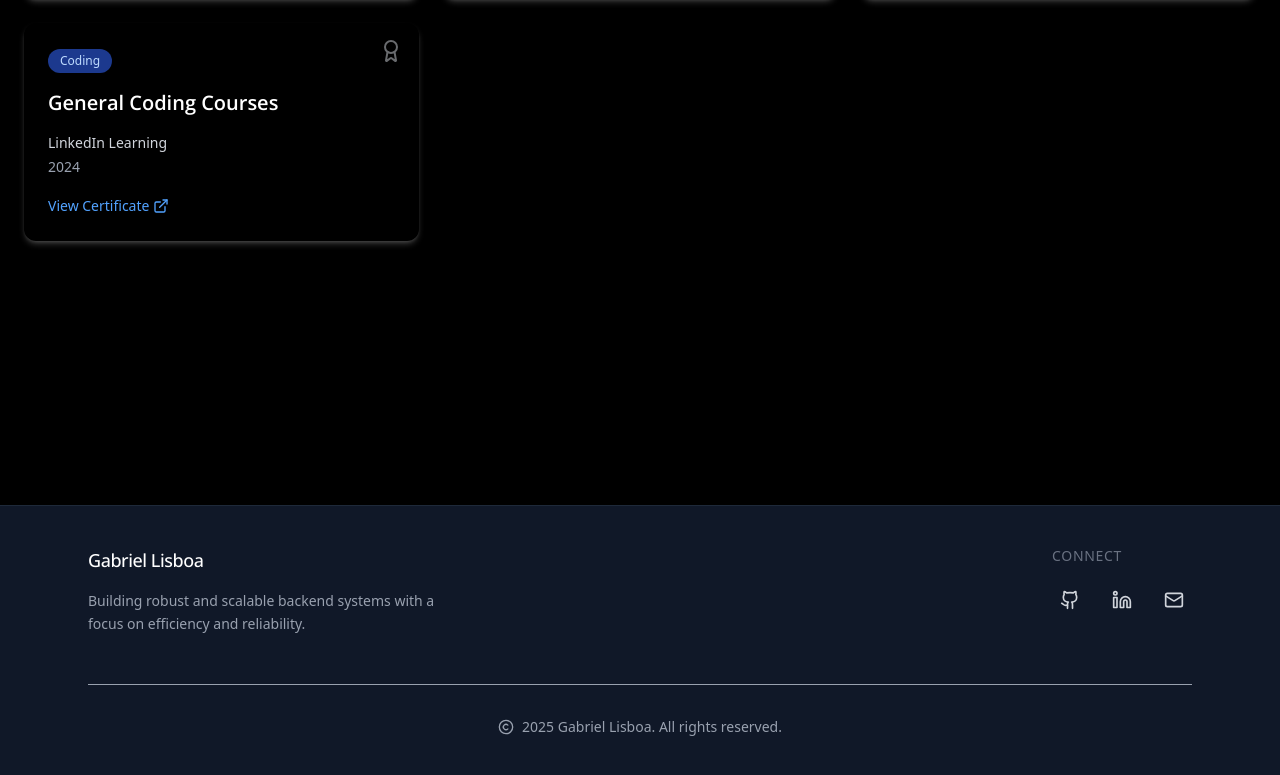
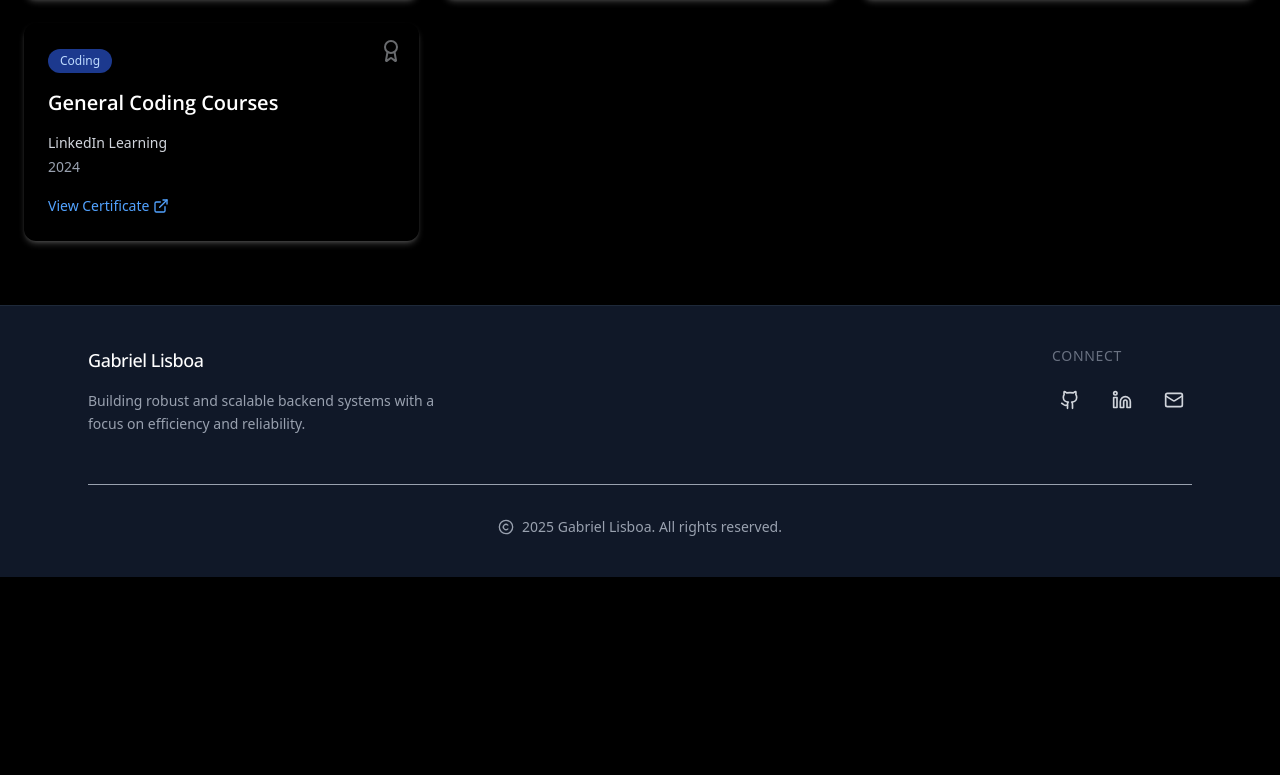
Before and after one commit to Ga5000/Portfolio, a React (Vite) app: page / in a window 1280 px wide. Shown: the part 3897-4672 px from the top of the page. After the commit the page ends 4474 px from the top, so only its background shows below. Built offline with nearby package versions, Linux system fonts and the light colour scheme.

Commit message:
Corrected bug on footer

```diff
--- a/src/sections/Footer.tsx
+++ b/src/sections/Footer.tsx
@@ -12,7 +12,6 @@ const Footer: React.FC<FooterProps> = ({ darkMode, isEnglish }) => {
   return (
     <footer
       className={`w-full ${darkMode ? 'bg-gray-900 border-gray-800' : 'bg-gray-200 border-gray-100'} backdrop-blur-sm border-t py-6 sm:py-8 md:py-10`}
-      style={{ marginTop: '200px', "@media (min-width: 640px)": { marginTop: '300px' }, '@media (min-width: 768px)': { marginTop: '400px' }, '@media (min-width: 1024px)': { marginTop: '500px' } }}
     >
       <div className="max-w-6xl mx-auto px-4 sm:px-6">
         <div className="grid grid-cols-1 sm:grid-cols-2 md:grid-cols-3 gap-6 md:gap-8">
```
